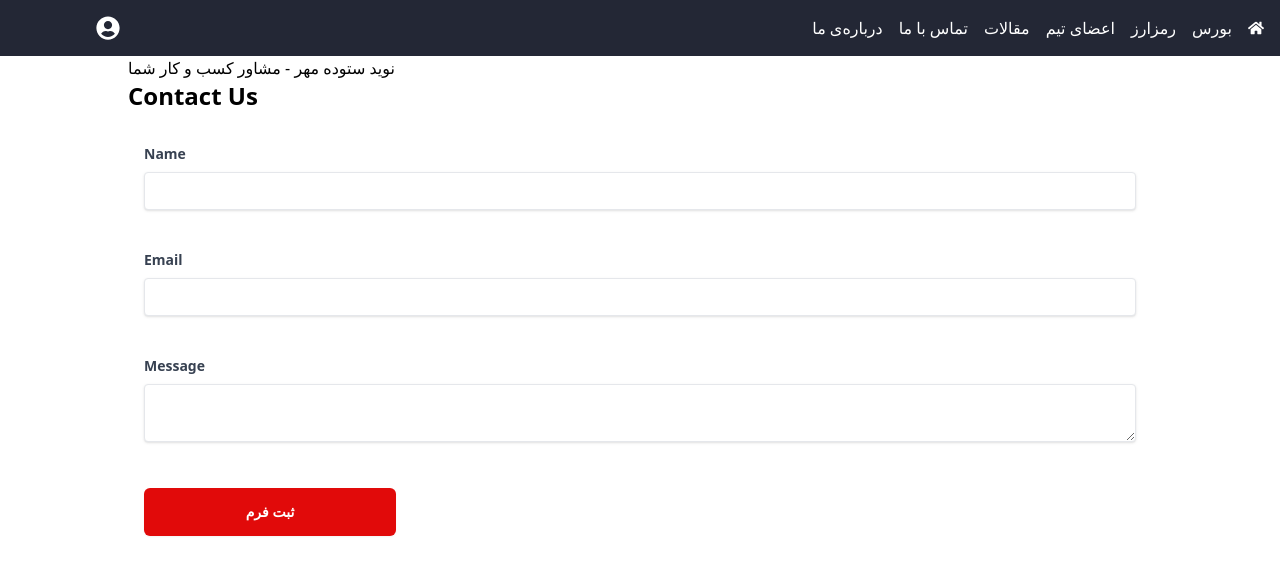
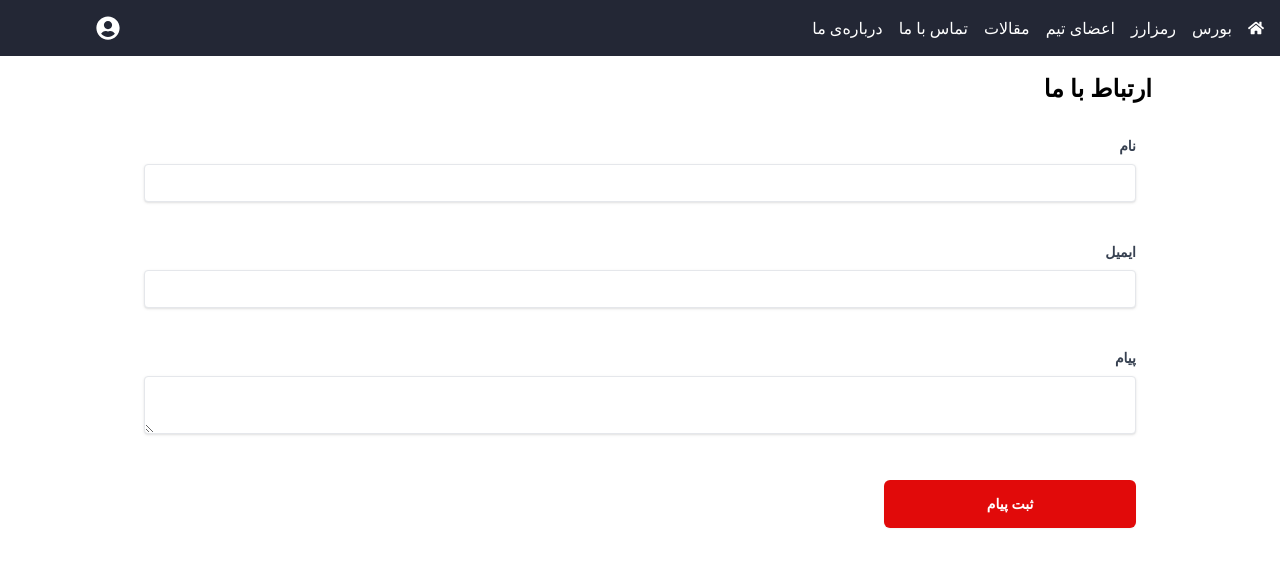
Before and after one commit to navidsotoudeh/investing, a Next.js app: page /contact-us in a window 1280 px wide. Shown: the top 574 px of the page. Built offline with nearby package versions, Linux system fonts and the light colour scheme.

Commit message:
some improvment

```diff
--- a/src/app/about-us/page.tsx
+++ b/src/app/about-us/page.tsx
@@ -1,5 +1,12 @@
+import Text from "../../components/UIKit/Text/Text";
 const AboutUs = () => {
-  return <div>مشاوره سرمایه گذاری های خرد</div>;
+  return (
+    <div dir="rtl">
+      <Text htmlTag="h2" variant="h2" className="text-2xl text-justify py-4">
+        مشاوره سرمایه گذاری های خرد
+      </Text>
+    </div>
+  );
 };
 
 export default AboutUs;
--- a/src/app/about-us/team-members/page.tsx
+++ b/src/app/about-us/team-members/page.tsx
@@ -1,9 +1,10 @@
+import Text from "../../../components/UIKit/Text/Text";
 const TeamMembersPage = () => {
   return (
-    <div className="flex flex-col w-full">
-      <p>اعضای تیم</p>
-      <p>نوید</p>
-      <p>روح الله</p>
+    <div className="flex flex-col w-full" dir="rtl">
+      <Text htmlTag="h2" variant="h2">
+        اعضای تیم متشکل از :{" "}
+      </Text>
     </div>
   );
 };
--- a/src/app/contact-us/page.tsx
+++ b/src/app/contact-us/page.tsx
@@ -11,8 +11,7 @@ const ContactUs = () => {
   }, []);
 
   return (
-    <div className="w-full">
-      <p>{name} - مشاور کسب و کار شما </p>
+    <div className="w-full my-4" dir="rtl">
       <ContactUsForm />
     </div>
   );
--- a/src/components/pages/contact-us/ContactUsForm.tsx
+++ b/src/components/pages/contact-us/ContactUsForm.tsx
@@ -20,15 +20,14 @@ const ContactUsForm = () => {
 
   return (
     <div className="container mx-auto">
-      <h1 className="text-2xl font-bold mb-4">Contact Us</h1>
-
+      <h1 className="text-2xl font-bold mb-4">ارتباط با ما</h1>
       <form
-        className="flex flex-col w-full gap-6 p-4 "
+        className="flex flex-col w-full gap-6 p-4"
         onSubmit={handleSubmit(onSubmit)}
       >
         <div className="mb-4">
           <label className="block text-gray-700 text-sm font-bold mb-2">
-            Name
+            نام
           </label>
           <input
             type="text"
@@ -38,13 +37,13 @@ const ContactUsForm = () => {
             }`}
           />
           {errors.name && (
-            <p className="text-red-500 text-xs italic">Name is required</p>
+            <p className="text-red-500 text-xs italic">نام اجباری می باشد.</p>
           )}
         </div>
 
         <div className="mb-4">
           <label className="block text-gray-700 text-sm font-bold mb-2">
-            Email
+            ایمیل
           </label>
           <input
             type="email"
@@ -55,14 +54,14 @@ const ContactUsForm = () => {
           />
           {errors.email && (
             <p className="text-red-500 text-xs italic">
-              Please enter a valid email address.
+              لطفا ایمیل صحیح وارد نمایید.
             </p>
           )}
         </div>
 
         <div className="mb-4">
           <label className="block text-gray-700 text-sm font-bold mb-2">
-            Message
+            پیام
           </label>
           <textarea
             name="message"
@@ -71,12 +70,14 @@ const ContactUsForm = () => {
             }`}
           ></textarea>
           {errors.message && (
-            <p className="text-red-500 text-xs italic">Message is required</p>
+            <p className="text-red-500 text-xs italic">
+              لطفا پیام خود را ثبت کنید.
+            </p>
           )}
         </div>
 
         <Button
-          label="ثبت فرم"
+          label="ثبت پیام"
           size="large"
           onClick={handleSubmit((d) => onSubmit(d as FormValues))}
           // loading={isLoading}
```
